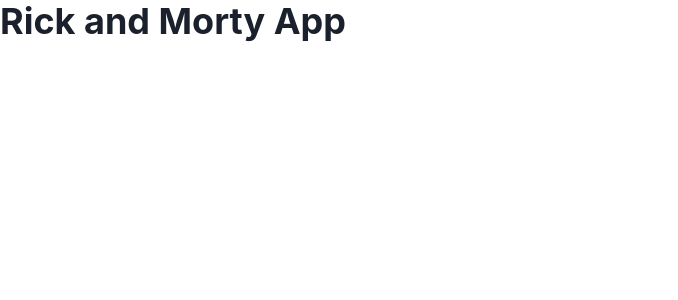
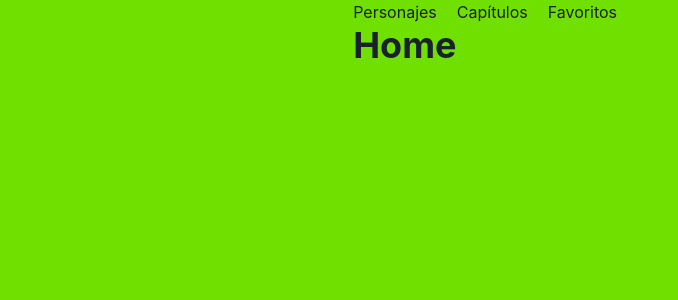
Before and after one commit to H4rasho/Rick-and-Morty-App, a Next.js app: page / in a window 1280 px wide. Shown: the top 300 px of the page, without its empty margins (0-678 px from the left). Built offline with nearby package versions, Linux system fonts and the light colour scheme.

Commit message:
create layout component

```diff
--- /dev/null
+++ b/components/icons/menu.icon.tsx
@@ -0,0 +1,12 @@
+export default function MenuIcon() {
+  return (
+    <svg
+      width="24px"
+      height="24px"
+      viewBox="0 0 16 16"
+      xmlns="http://www.w3.org/2000/svg"
+    >
+      <path d="M2 3h12a1 1 0 010 2H2a1 1 0 110-2zm0 4h12a1 1 0 010 2H2a1 1 0 110-2zm0 4h12a1 1 0 010 2H2a1 1 0 010-2z" />
+    </svg>
+  );
+}
--- /dev/null
+++ b/components/ui/drawer.tsx
@@ -0,0 +1,16 @@
+import { Drawer, DrawerContent, DrawerOverlay } from "@chakra-ui/react";
+import Link from "next/link";
+
+export default function CustomDrawer({ isOpen, onClose }: any) {
+  console.log({ isOpen, onClose });
+
+  return (
+    <Drawer isOpen={isOpen} placement="left" onClose={onClose} size="xs">
+      <DrawerOverlay>
+        <DrawerContent>
+          <Link href="/#">Home</Link>
+        </DrawerContent>
+      </DrawerOverlay>
+    </Drawer>
+  );
+}
--- /dev/null
+++ b/components/ui/header.tsx
@@ -0,0 +1,31 @@
+import { Box, Button, Flex, List, ListItem } from "@chakra-ui/react";
+import Link from "next/link";
+import { ROUTES } from "../../routes/routes";
+import MenuIcon from "../icons/menu.icon";
+
+export const Nav = () => {
+  return (
+    <Box as="nav" display={["none", "block"]}>
+      <List display="flex" gap={5}>
+        {ROUTES.map(({ name, route }) => (
+          <Link href={route} key={route}>
+            <ListItem>{name}</ListItem>
+          </Link>
+        ))}
+      </List>
+    </Box>
+  );
+};
+
+export default function Header({ onMenuClick }: any) {
+  return (
+    <header>
+      <Flex justifyContent="space-between">
+        <Nav />
+        <Button onClick={onMenuClick} display={{ sm: "none" }}>
+          <MenuIcon />
+        </Button>
+      </Flex>
+    </header>
+  );
+}
--- /dev/null
+++ b/components/ui/layout.tsx
@@ -0,0 +1,20 @@
+import Head from "next/head";
+import Navigation from "./navigation";
+
+interface LayoutProps {
+  title: string;
+  children: React.ReactNode;
+}
+
+export default function Layout({ children, title }: LayoutProps) {
+  return (
+    <>
+      <Head>
+        <title>{`Rick & Morty ${title}`}</title>
+        <meta name="description" content="Rick and Morty App" />
+      </Head>
+      <Navigation />
+      {children}
+    </>
+  );
+}
--- /dev/null
+++ b/components/ui/navigation.tsx
@@ -0,0 +1,15 @@
+import { useDisclosure } from "@chakra-ui/react";
+
+import CustomDrawer from "./drawer";
+import Header from "./header";
+
+export default function Navigation() {
+  const { onOpen, isOpen, onClose } = useDisclosure();
+
+  return (
+    <>
+      <Header onMenuClick={onOpen} />
+      <CustomDrawer isOpen={isOpen} onClose={onClose} />
+    </>
+  );
+}
--- a/pages/index.tsx
+++ b/pages/index.tsx
@@ -1,8 +1,17 @@
-import { Heading } from "@chakra-ui/react";
+import { Box, Container, Heading } from "@chakra-ui/react";
 import type { NextPage } from "next";
+import Layout from "../components/ui/layout";
 
 const Home: NextPage = () => {
-  return <Heading as="h1">Rick and Morty App</Heading>;
+  return (
+    <Box h="100vh" bg="#70e000" as="main">
+      <Container>
+        <Layout title="Home">
+          <Heading>Home</Heading>
+        </Layout>
+      </Container>
+    </Box>
+  );
 };
 
 export default Home;
--- /dev/null
+++ b/routes/routes.ts
@@ -0,0 +1,14 @@
+export const ROUTES = [
+  {
+    name: "Personajes",
+    route: "/characters",
+  },
+  {
+    name: "Capítulos",
+    route: "/episodes",
+  },
+  {
+    name: "Favoritos",
+    route: "/favorites",
+  },
+];
--- a/styles/globals.css
+++ b/styles/globals.css
@@ -1,6 +1,5 @@
 html,
 body {
-  padding: 0;
   margin: 0;
   font-family: -apple-system, BlinkMacSystemFont, Segoe UI, Roboto, Oxygen,
     Ubuntu, Cantarell, Fira Sans, Droid Sans, Helvetica Neue, sans-serif;
```
